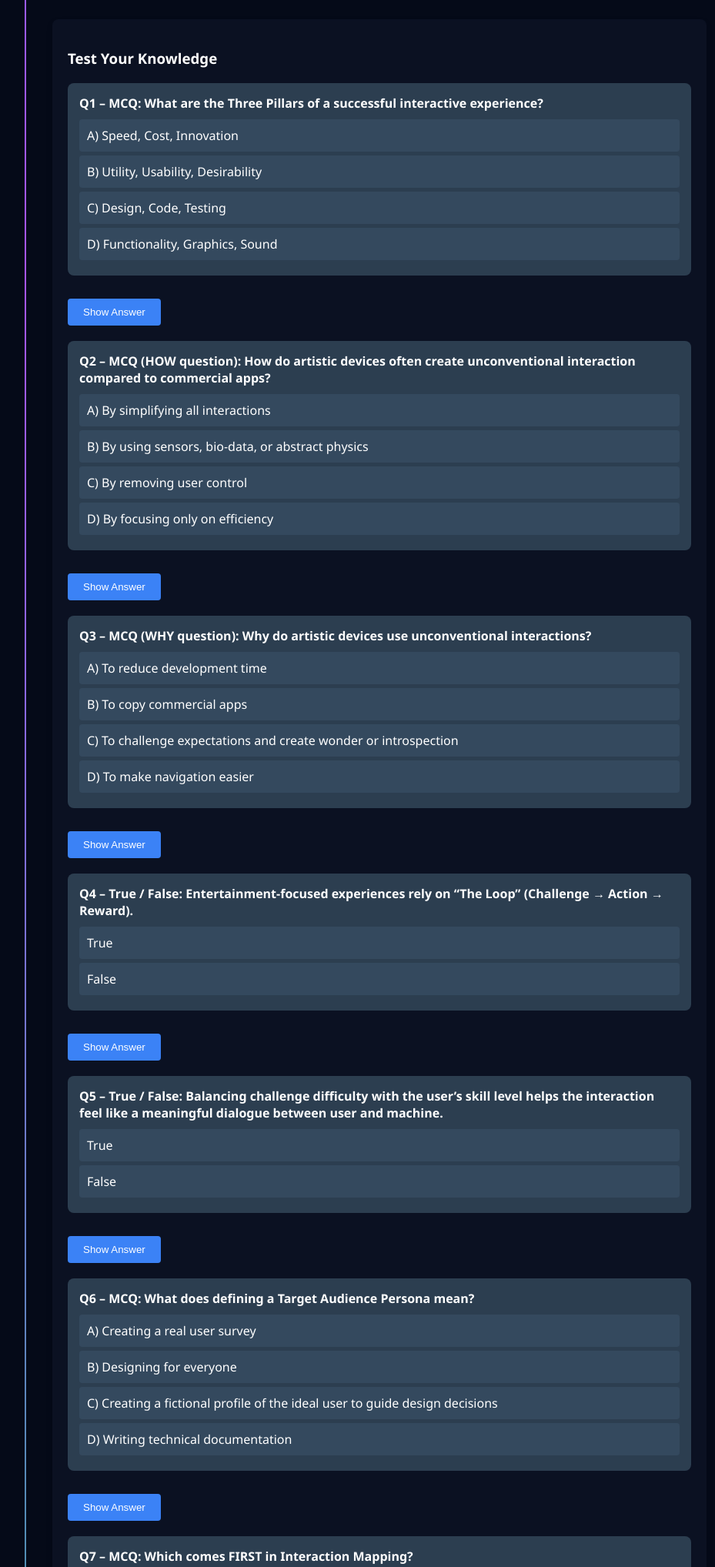
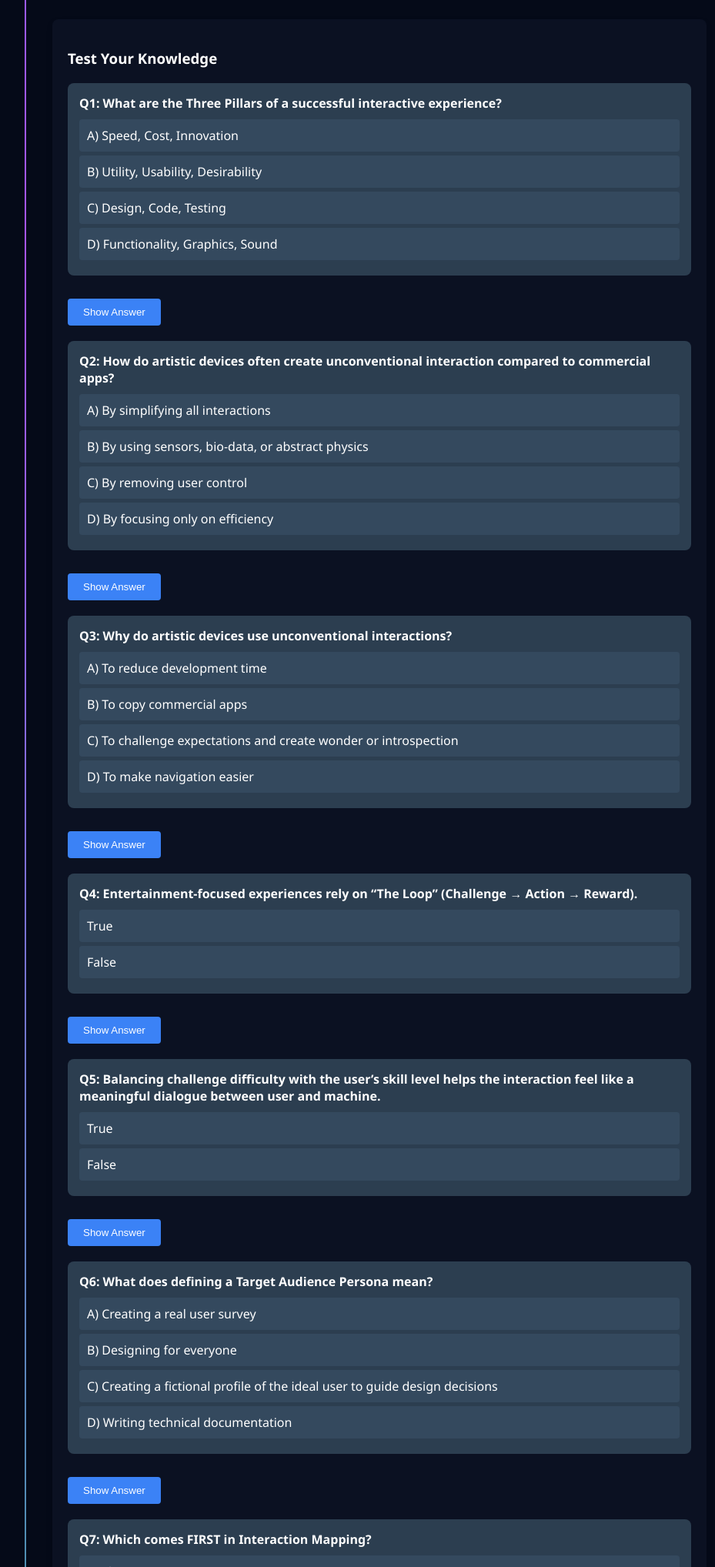
Before and after one commit to lolymagdy2006-boop/Designing-an-Interactive-Device, a plain HTML site: page Lecture 1 Designing an interactive device.html in a window 1280 px wide. Shown: the part 3060-5096 px from the top of the page at 77% size, without its empty margins (172-1101 px from the left). Drawn offline with Linux system fonts and the light colour scheme; a script that the page names is missing.

Commit message:
Update Lecture 1 Designing an interactive device.html

```diff
--- a/Lecture 1 Designing an interactive device.html
+++ b/Lecture 1 Designing an interactive device.html
@@ -257,7 +257,7 @@
     <h3>Test Your Knowledge</h3>
     <div class="quiz-item">
         <div class="quiz-question">
-            <h4>Q1 – MCQ: What are the Three Pillars of a successful interactive experience?</h4>
+            <h4>Q1: What are the Three Pillars of a successful interactive experience?</h4>
             <ul>
                 <li>A) Speed, Cost, Innovation</li>
                 <li>B) Utility, Usability, Desirability</li>
@@ -270,7 +270,7 @@
     </div>
     <div class="quiz-item">
         <div class="quiz-question">
-            <h4>Q2 – MCQ (HOW question): How do artistic devices often create unconventional interaction compared to commercial apps?</h4>
+            <h4>Q2: How do artistic devices often create unconventional interaction compared to commercial apps?</h4>
             <ul>
                 <li>A) By simplifying all interactions</li>
                 <li>B) By using sensors, bio-data, or abstract physics</li>
@@ -283,7 +283,7 @@
     </div>
     <div class="quiz-item">
         <div class="quiz-question">
-            <h4>Q3 – MCQ (WHY question): Why do artistic devices use unconventional interactions?</h4>
+            <h4>Q3: Why do artistic devices use unconventional interactions?</h4>
             <ul>
                 <li>A) To reduce development time</li>
                 <li>B) To copy commercial apps</li>
@@ -296,7 +296,7 @@
     </div>
     <div class="quiz-item">
         <div class="quiz-question">
-            <h4>Q4 – True / False: Entertainment-focused experiences rely on “The Loop” (Challenge → Action → Reward).</h4>
+            <h4>Q4: Entertainment-focused experiences rely on “The Loop” (Challenge → Action → Reward).</h4>
             <ul>
                 <li>True</li>
                 <li>False</li>
@@ -307,7 +307,7 @@
     </div>
     <div class="quiz-item">
         <div class="quiz-question">
-            <h4>Q5 – True / False: Balancing challenge difficulty with the user’s skill level helps the interaction feel like a meaningful dialogue between user and machine.</h4>
+            <h4>Q5: Balancing challenge difficulty with the user’s skill level helps the interaction feel like a meaningful dialogue between user and machine.</h4>
             <ul>
                 <li>True</li>
                 <li>False</li>
@@ -318,7 +318,7 @@
     </div>
     <div class="quiz-item">
         <div class="quiz-question">
-            <h4>Q6 – MCQ: What does defining a Target Audience Persona mean?</h4>
+            <h4>Q6: What does defining a Target Audience Persona mean?</h4>
             <ul>
                 <li>A) Creating a real user survey</li>
                 <li>B) Designing for everyone</li>
@@ -331,7 +331,7 @@
     </div>
     <div class="quiz-item">
         <div class="quiz-question">
-            <h4>Q7 – MCQ: Which comes FIRST in Interaction Mapping?</h4>
+            <h4>Q7: Which comes FIRST in Interaction Mapping?</h4>
             <ul>
                 <li>A) The Interaction Loop</li>
                 <li>B) The Exit Point</li>
@@ -344,7 +344,7 @@
     </div>
     <div class="quiz-item">
         <div class="quiz-question">
-            <h4>Q8 – MCQ: What does the “One-In, One-Out” rule help developers manage?</h4>
+            <h4>Q8: What does the “One-In, One-Out” rule help developers manage?</h4>
             <ul>
                 <li>A) User feedback</li>
                 <li>B) Visual aesthetics</li>
@@ -357,7 +357,7 @@
     </div>
     <div class="quiz-item">
         <div class="quiz-question">
-            <h4>Ninth Question — MCQ: In user-centric design, what does “Affordances & Signifiers” refer to? (Affordances & Signifiers are how objects “tell” a user how to interact with them, like a button that looks clickable.)</h4>
+            <h4>Q9: In user-centric design, what does “Affordances & Signifiers” refer to? (Affordances & Signifiers are how objects “tell” a user how to interact with them, like a button that looks clickable.)</h4>
             <ul>
                 <li>A) The device’s power consumption and battery life</li>
                 <li>B) How objects communicate what actions they allow to the user</li>
@@ -370,7 +370,7 @@
     </div>
     <div class="quiz-item">
         <div class="quiz-question">
-            <h4>Tenth Question — True / False: In the user-first philosophy, the tool adapts to the user’s mental models, not the other way around.</h4>
+            <h4>Q10: In the user-first philosophy, the tool adapts to the user’s mental models, not the other way around.</h4>
             <ul>
                 <li>True</li>
                 <li>False</li>
```
